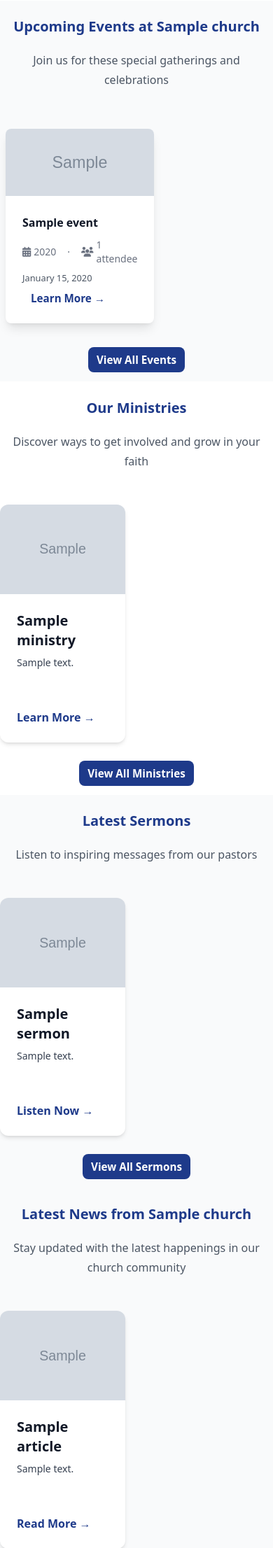
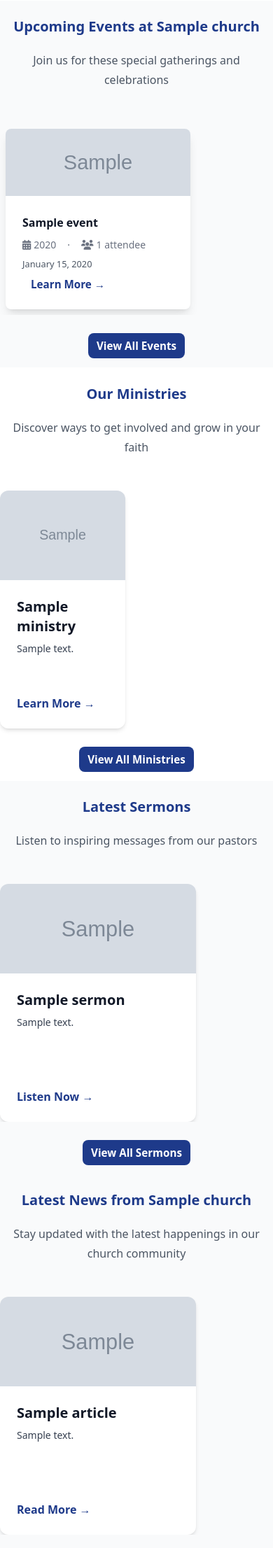
Before and after one commit to Boateng555/bethel2, a Django app: template templates/core/church_home.html in a window 390 px wide. Shown: the part 1897-4109 px from the top of the page at 70% size. Run offline with Django 5.2, Linux system fonts and the light colour scheme; the template is opened without the code that fills it: most values are stand-ins (such as "Sample title", 1, 10 or a date in 2020); grey boxes marked "Sample" are stand-in pictures; some libraries are stand-ins or nearby versions.

Commit message:
Church homepage: Make Upcoming Events, Latest Sermons, and Latest News horizontally scrollable carousels (one card per row on mobile)

```diff
--- a/templates/core/church_home.html
+++ b/templates/core/church_home.html
@@ -343,9 +343,9 @@
             <h2 class="text-3xl font-bold text-deep-blue mb-4 church-section-title">Upcoming Events at {{ church.name }}</h2>
             <p class="text-lg text-gray-600 church-section-subtitle">Join us for these special gatherings and celebrations</p>
         </div>
-        <div class="grid grid-cols-2 gap-3 md:grid-cols-2 lg:grid-cols-3 church-grid">
+        <div class="auto-scroll-events flex space-x-4 overflow-x-auto md:grid md:grid-cols-2 lg:grid-cols-3 md:space-x-0 md:gap-8">
             {% for event in events %}
-                <div class="church-card">{% include 'core/_event_card.html' with event=event church=church %}</div>
+                <div class="min-w-[280px] md:min-w-0 church-card">{% include 'core/_event_card.html' with event=event church=church %}</div>
             {% endfor %}
         </div>
         <div class="text-center mt-8">
@@ -410,9 +410,9 @@
             <h2 class="text-3xl font-bold text-deep-blue mb-4 church-section-title">Latest Sermons</h2>
             <p class="text-lg text-gray-600 church-section-subtitle">Listen to inspiring messages from our pastors</p>
         </div>
-        <div class="grid grid-cols-2 md:grid-cols-2 lg:grid-cols-3 gap-8">
+        <div class="auto-scroll-events flex space-x-4 overflow-x-auto md:grid md:grid-cols-2 lg:grid-cols-3 md:space-x-0 md:gap-8">
             {% for sermon in sermons|slice:':3' %}
-            <div class="bg-white rounded-xl shadow-md overflow-hidden hover:shadow-lg transition flex flex-col min-h-[340px] h-full">
+            <div class="min-w-[280px] md:min-w-0 bg-white rounded-xl shadow-md overflow-hidden hover:shadow-lg transition flex flex-col min-h-[340px] h-full">
                 {% if sermon.thumbnail %}
                 <img src="{{ sermon.thumbnail.url }}" alt="{{ sermon.title }}" class="w-full h-32 object-cover">
                 {% else %}
@@ -443,9 +443,9 @@
             <h2 class="text-3xl font-bold text-deep-blue mb-4 church-section-title">Latest News from {{ church.name }}</h2>
             <p class="text-lg text-gray-600 church-section-subtitle">Stay updated with the latest happenings in our church community</p>
         </div>
-        <div class="grid grid-cols-2 md:grid-cols-2 lg:grid-cols-3 gap-8">
+        <div class="auto-scroll-events flex space-x-4 overflow-x-auto md:grid md:grid-cols-2 lg:grid-cols-3 md:space-x-0 md:gap-8">
             {% for article in news %}
-            <div class="bg-white rounded-xl shadow-md overflow-hidden hover:shadow-lg transition flex flex-col min-h-[340px] h-full">
+            <div class="min-w-[280px] md:min-w-0 bg-white rounded-xl shadow-md overflow-hidden hover:shadow-lg transition flex flex-col min-h-[340px] h-full">
                 {% if article.image %}
                 <img src="{{ article.image.url }}" alt="{{ article.title }}" class="w-full h-32 object-cover">
                 {% else %}
```
